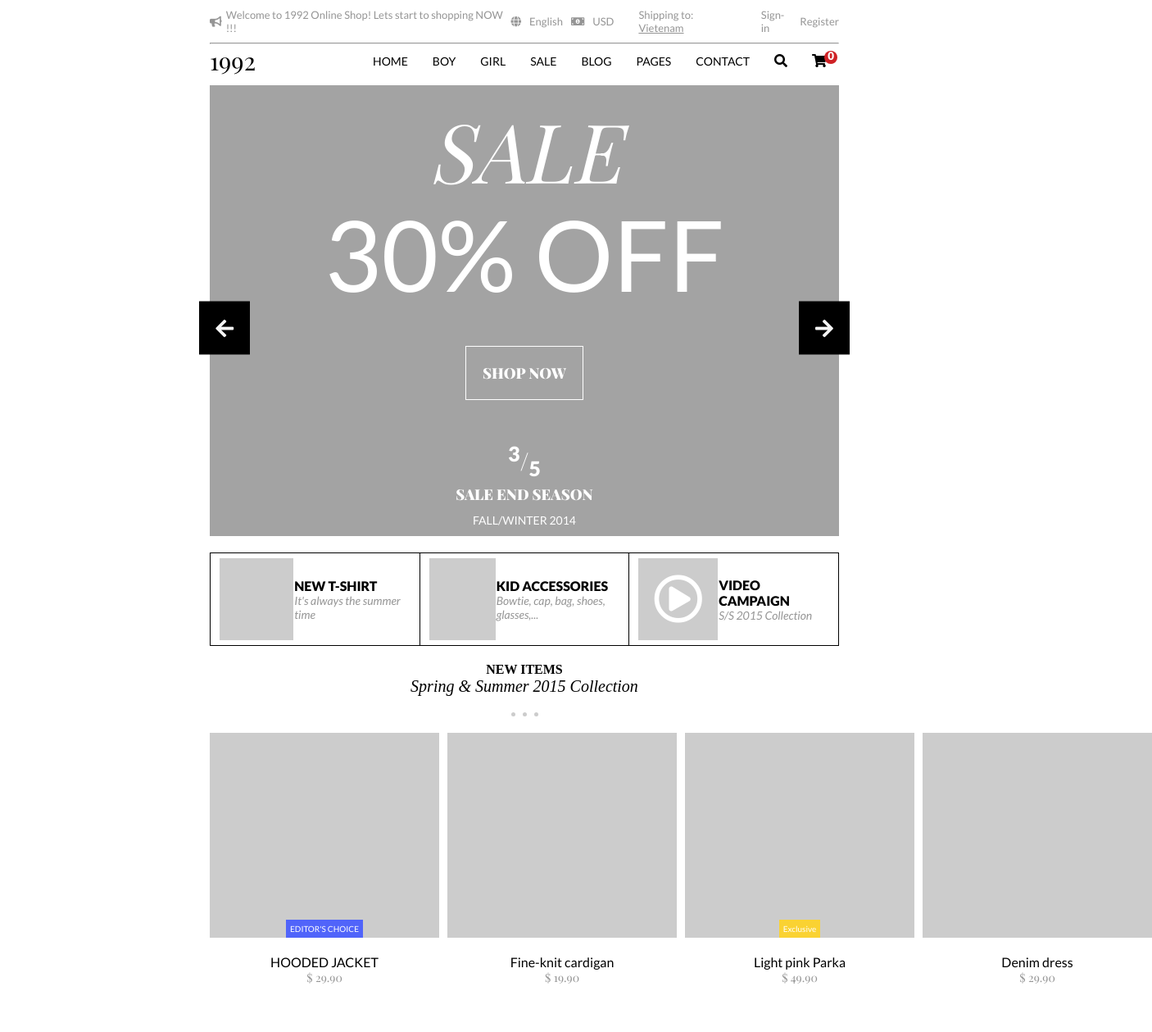
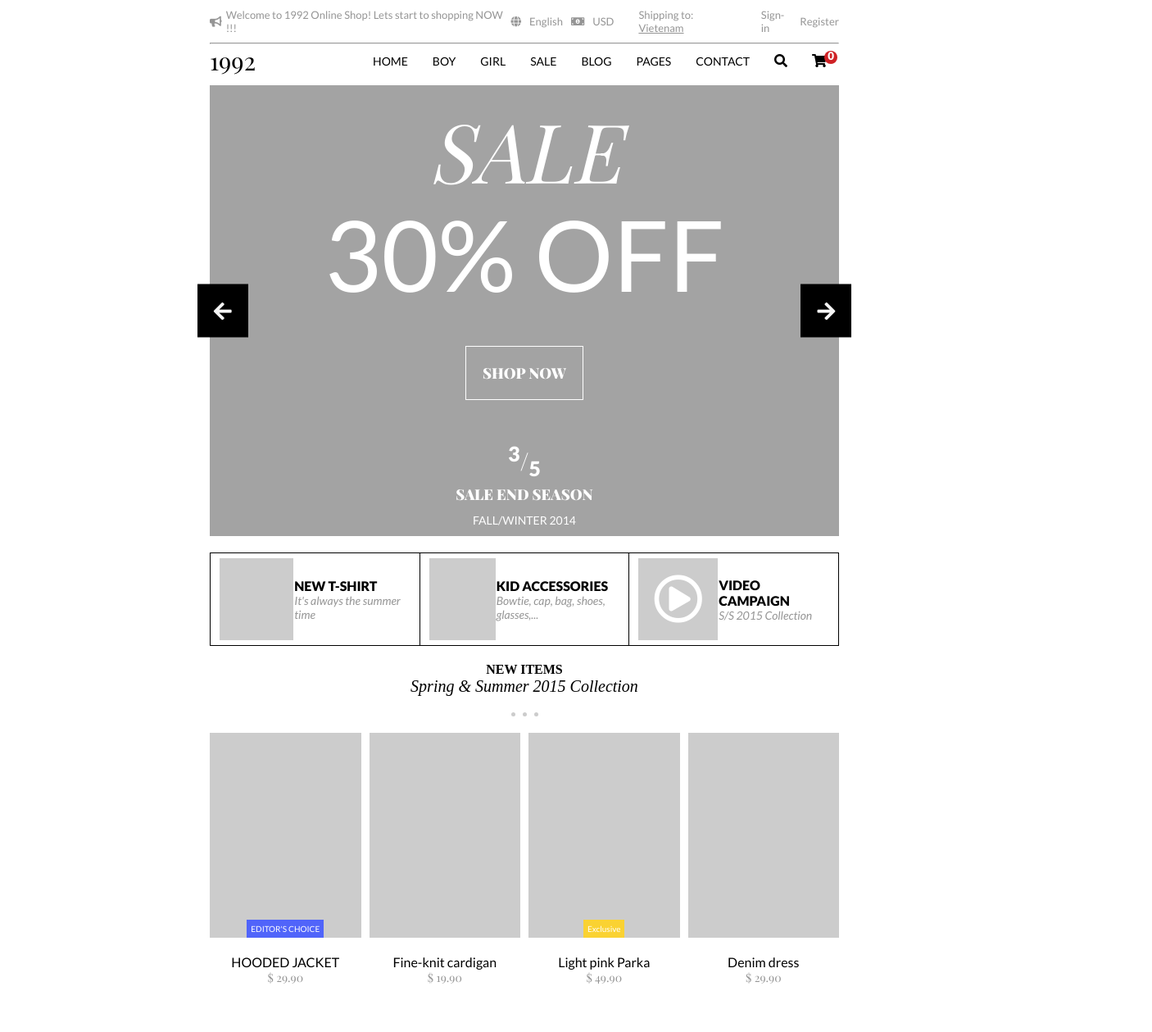
Before and after one commit to ParmarHetul21/1992, a plain HTML site: page index.html in a window 1280 px wide. Shown: the top 1259 px of the page at 82% size, 1406 px wide, since content can reach past the window. Drawn offline with nearby package versions, Linux system fonts and the light colour scheme; a web font is replaced by a local one.

```diff
--- a/style.css
+++ b/style.css
@@ -94,6 +94,7 @@
 	height: 550px;
 	background-color: #a3a3a3;
 	display: flex;
+	position: relative;
 	flex-direction: column;
 	justify-content: center;
 	align-items: center;
@@ -119,7 +120,7 @@
 
 #img_container .ltr {
 	position: absolute;
-    left: 19%;
+	left: -2%;
 	top: 50%;
 	transform: translateY(-50%);
 	padding: 20px;
@@ -137,7 +138,7 @@
 	border: none;
 	font-size: 25px;
 	position: absolute;
-    right: 19%;
+	right: -2%;
 	padding: 20px;
 }
 
@@ -288,7 +289,7 @@
 
 #sections #section_img {
 	position: relative;
-    width: 280px;
+	max-width: 280px;
 	height: 250px;
 	background-color: #cccccc;
 	display: flex;
@@ -418,7 +419,7 @@
 	display: flex;
 	flex-direction: column;
 	justify-content: space-around;
-    width: 360px;
+	max-width: 360px;
 }
 
 #item5 #round_arrow {
```
Lines whose indentation alone changed are shown as unchanged.
